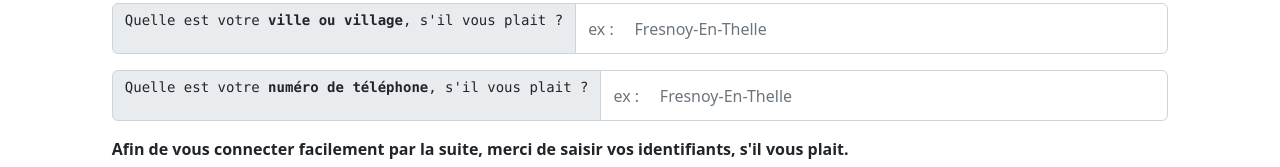
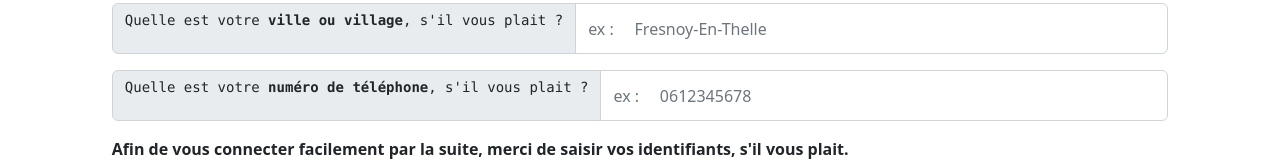
Before and after one commit to Fil2fer-vitamine/front-archerire, a React (Create React App) app: page /PageInscription in a window 1280 px wide. Shown: the part 403-570 px from the top of the page. Built offline with nearby package versions, Linux system fonts and the light colour scheme.

Commit message:
rectification commentaire numéro de téléphone

```diff
--- a/src/pages/PageInscription.tsx
+++ b/src/pages/PageInscription.tsx
@@ -61,7 +61,7 @@ const PageInscription = () => {
         postal_code: postal_codeElement.current?.value,
         city: cityElement.current?.value,
         phone: phoneElement.current?.value,
-        mail: emailElement.current?.value,
+        email: emailElement.current?.value,
         password: passwordElement.current?.value,
       })
       .then((response) => {
@@ -187,7 +187,7 @@ const PageInscription = () => {
               <input
                 type='text'
                 className='form-control'
-                placeholder='ex :     Fresnoy-En-Thelle'
+                placeholder='ex :     0612345678'
                 aria-label="Recipient's userphone"
                 aria-describedby='basic-addon2'
                 ref={phoneElement}
```
